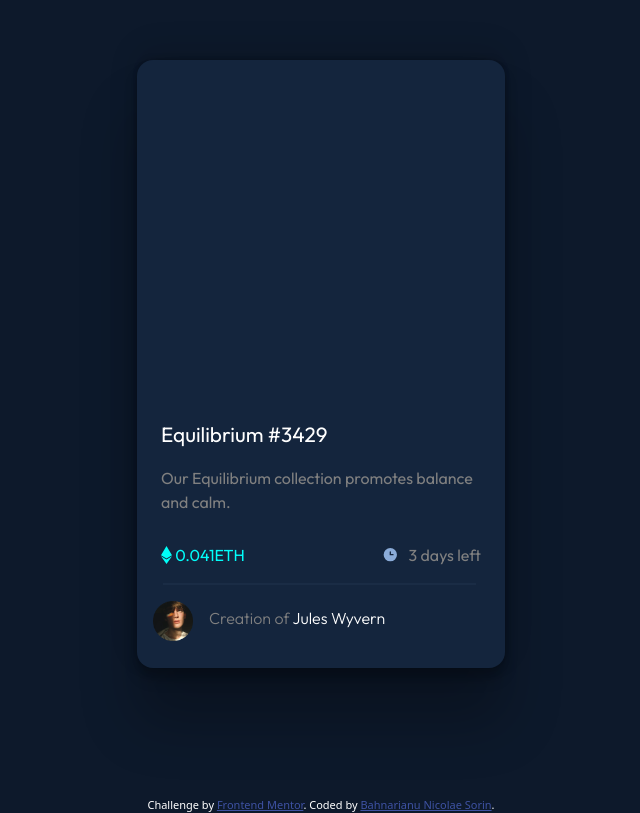
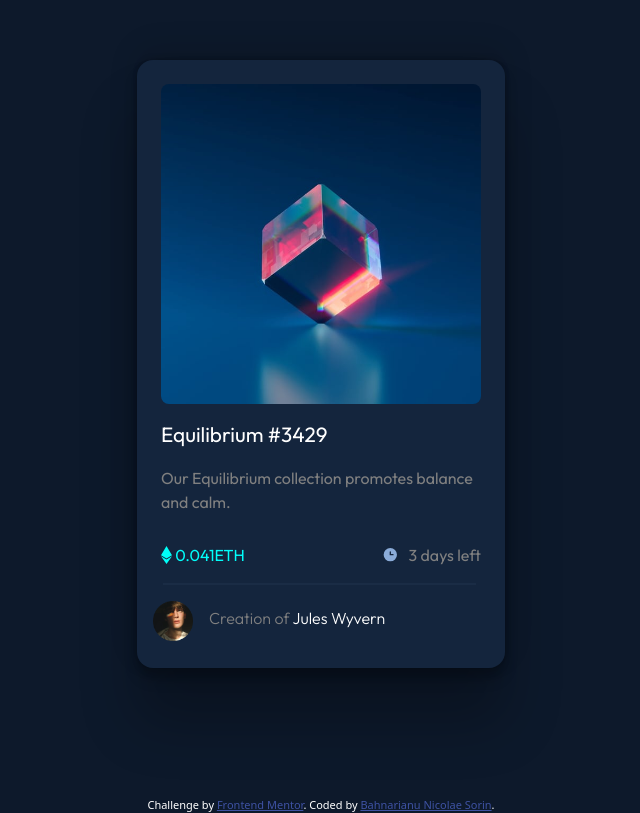
Before and after one commit to Biseq12/nft.github.io, a plain HTML site: page index.html in a window 1280 px wide. Shown: the part 124-937 px from the top of the page, without its empty margins (319-959 px from the left). Drawn offline with nearby package versions, Linux system fonts and the light colour scheme.

Commit message:
Update style.css

```diff
--- a/style/style.css
+++ b/style/style.css
@@ -41,7 +41,7 @@ hr{
 
 
 .img{
-    background-image: url(images/image-equilibrium.jpg);
+    background-image: url(/images/image-equilibrium.jpg);
     background-size: 100% 100%;
     width: 20rem;
     height: 20rem;
@@ -51,7 +51,7 @@ hr{
 }
 
 .img:hover{
-    background-image: url(images/image-equilibrium-hover.png);
+    background-image: url(/images/image-equilibrium-hover.png);
     cursor: pointer;
 }
 
```
